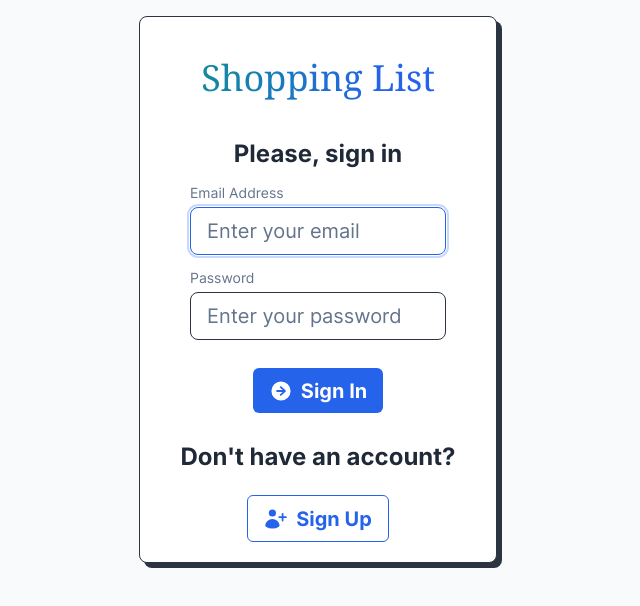
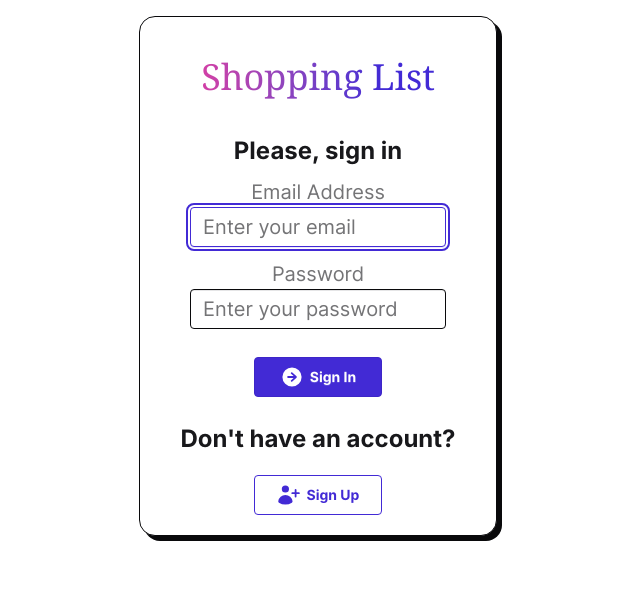
Before and after one commit to mirzaianov/shopping-list, a React (Vite) app: page / in a window 1280 px wide. Shown: the top 606 px of the page, without its empty margins (322-962 px from the left). Built offline with nearby package versions, Linux system fonts and the light colour scheme; no server answers; a web font is replaced by a local one.

Commit message:
fix(SHL-6): Match CSS Modules to Tailwind

```diff
--- a/src/components/Button.module.css
+++ b/src/components/Button.module.css
@@ -2,23 +2,19 @@
   display: inline-flex;
   align-items: center;
   justify-content: center;
-  gap: 0.5rem;
-  min-width: 2.5rem;
-  min-height: 2.5rem;
-  padding: 0.35rem;
+  gap: 0.375rem;
+  margin: 0;
+  padding: 0;
   border: 0;
-  border-radius: var(--radius-sm);
   background: transparent;
-  color: var(--color-primary);
+  color: inherit;
   cursor: pointer;
-  line-height: 1;
-}
-
-.button:hover {
-  color: var(--color-primary-hover);
+  font: inherit;
+  line-height: inherit;
+  text-align: center;
 }
 
 .button:focus-visible {
-  outline: 2px solid var(--color-focus);
+  outline: 2px solid currentColor;
   outline-offset: 2px;
 }
--- a/src/components/InputAddView.module.css
+++ b/src/components/InputAddView.module.css
@@ -1,24 +1,30 @@
 .input {
   width: 100%;
   min-width: 0;
-  height: 3rem;
-  padding: 0 1rem;
-  border: 1px solid var(--color-border);
-  border-radius: var(--radius-md);
-  background: var(--color-surface);
+  height: calc(var(--size-field) * 10);
+  padding-inline: 0.75rem;
+  border: var(--border) solid var(--color-neutral);
+  border-radius: var(--radius-field);
+  background: var(--color-base-100);
+  box-shadow:
+    0 1px color-mix(in oklab, var(--color-neutral) calc(var(--depth) * 10%), #0000) inset,
+    0 -1px oklch(100% 0 0 / calc(var(--depth) * 0.1)) inset;
   color: var(--color-text);
   font-size: 1.25rem;
+  line-height: 1.75rem;
+  white-space: nowrap;
 }
 
 .input::placeholder {
-  color: var(--color-muted);
+  color: color-mix(in oklab, var(--color-base-content) 60%, transparent);
   font-size: 1.25rem;
 }
 
 .input:focus {
   border-color: var(--color-primary);
-  outline: 2px solid color-mix(in srgb, var(--color-primary) 25%, transparent);
-  outline-offset: 1px;
+  outline: 2px solid var(--color-primary);
+  outline-offset: 2px;
+  box-shadow: 0 1px color-mix(in oklab, var(--color-primary) calc(var(--depth) * 10%), #0000);
 }
 
 .addButton {
--- a/src/components/InputEditView.module.css
+++ b/src/components/InputEditView.module.css
@@ -1,24 +1,30 @@
 .input {
   width: 100%;
   min-width: 0;
-  height: 3rem;
-  padding: 0 1rem;
-  border: 1px solid var(--color-border);
-  border-radius: var(--radius-md);
-  background: var(--color-surface);
+  height: calc(var(--size-field) * 10);
+  padding-inline: 0.75rem;
+  border: var(--border) solid var(--color-neutral);
+  border-radius: var(--radius-field);
+  background: var(--color-base-100);
+  box-shadow:
+    0 1px color-mix(in oklab, var(--color-neutral) calc(var(--depth) * 10%), #0000) inset,
+    0 -1px oklch(100% 0 0 / calc(var(--depth) * 0.1)) inset;
   color: var(--color-text);
   font-size: 1.25rem;
+  line-height: 1.75rem;
+  white-space: nowrap;
 }
 
 .input::placeholder {
-  color: var(--color-muted);
+  color: color-mix(in oklab, var(--color-base-content) 60%, transparent);
   font-size: 1.25rem;
 }
 
 .input:focus {
   border-color: var(--color-primary);
-  outline: 2px solid color-mix(in srgb, var(--color-primary) 25%, transparent);
-  outline-offset: 1px;
+  outline: 2px solid var(--color-primary);
+  outline-offset: 2px;
+  box-shadow: 0 1px color-mix(in oklab, var(--color-primary) calc(var(--depth) * 10%), #0000);
 }
 
 .confirmButton {
--- a/src/components/SignInView.module.css
+++ b/src/components/SignInView.module.css
@@ -2,8 +2,10 @@
 .secondSubHeading {
   margin: 0;
   padding: 0.625rem;
+  font-family: var(--font-body);
   font-size: 1.5rem;
   font-weight: 700;
+  line-height: 2rem;
 }
 
 .secondSubHeading {
@@ -18,43 +20,64 @@
 }
 
 .label {
-  display: flex;
-  margin-bottom: 0.25rem;
+  display: inline-flex;
+  align-items: center;
+  gap: 0.375rem;
+  color: var(--color-muted);
+  white-space: nowrap;
 }
 
 .labelText {
-  color: var(--color-muted);
-  font-size: 0.875rem;
+  color: inherit;
 }
 
 .input {
   width: 100%;
   max-width: 16rem;
-  height: 3rem;
-  padding: 0 1rem;
-  border: 1px solid var(--color-border);
-  border-radius: var(--radius-md);
-  background: var(--color-surface);
+  height: calc(var(--size-field) * 10);
+  padding-inline: 0.75rem;
+  border: var(--border) solid var(--color-neutral);
+  border-radius: var(--radius-field);
+  background: var(--color-base-100);
+  box-shadow:
+    0 1px color-mix(in oklab, var(--color-neutral) calc(var(--depth) * 10%), #0000) inset,
+    0 -1px oklch(100% 0 0 / calc(var(--depth) * 0.1)) inset;
   color: var(--color-text);
   font-size: 1.25rem;
+  line-height: 1.75rem;
+  white-space: nowrap;
 }
 
 .input::placeholder {
-  color: var(--color-muted);
+  color: color-mix(in oklab, var(--color-base-content) 60%, transparent);
   font-size: 1.25rem;
 }
 
 .input:focus {
   border-color: var(--color-primary);
-  outline: 2px solid color-mix(in srgb, var(--color-primary) 25%, transparent);
-  outline-offset: 1px;
+  outline: 2px solid var(--color-primary);
+  outline-offset: 2px;
+  box-shadow: 0 1px color-mix(in oklab, var(--color-primary) calc(var(--depth) * 10%), #0000);
 }
 
 .signInButton,
 .createAccountButton {
+  --control-bg: var(--color-primary);
+  height: calc(var(--size-field) * 10);
   min-width: 8rem;
-  padding: 0.65rem 1rem;
-  font-weight: 700;
+  padding-inline: 1rem;
+  border: var(--border) solid color-mix(in oklab, var(--control-bg), #000 calc(var(--depth) * 5%));
+  border-radius: var(--radius-field);
+  box-shadow: var(--shadow-control);
+  font-size: 0.875rem;
+  font-weight: 600;
+  line-height: 1.25rem;
+  text-shadow: 0 0.5px oklch(100% 0 0 / calc(var(--depth) * 0.15));
+  transition:
+    color 0.2s cubic-bezier(0, 0, 0.2, 1),
+    background-color 0.2s cubic-bezier(0, 0, 0.2, 1),
+    border-color 0.2s cubic-bezier(0, 0, 0.2, 1),
+    box-shadow 0.2s cubic-bezier(0, 0, 0.2, 1);
 }
 
 .signInButton {
@@ -73,5 +96,11 @@
   margin-left: auto;
   border: 1px solid var(--color-primary);
   background: transparent;
+  box-shadow: none;
   color: var(--color-primary);
 }
+
+.createAccountButton:hover {
+  background: var(--color-primary-hover);
+  color: var(--color-primary-content);
+}
--- a/src/components/SignUpView.module.css
+++ b/src/components/SignUpView.module.css
@@ -1,8 +1,10 @@
 .subHeading {
   margin: 0;
   padding: 0.625rem;
+  font-family: var(--font-body);
   font-size: 1.5rem;
   font-weight: 700;
+  line-height: 2rem;
 }
 
 .formControl {
@@ -12,44 +14,65 @@
 }
 
 .label {
-  display: flex;
-  margin-bottom: 0.25rem;
+  display: inline-flex;
+  align-items: center;
+  gap: 0.375rem;
+  color: var(--color-muted);
+  white-space: nowrap;
 }
 
 .labelText {
-  color: var(--color-muted);
-  font-size: 0.875rem;
+  color: inherit;
 }
 
 .input {
   width: 100%;
   max-width: 16rem;
-  height: 3rem;
-  padding: 0 1rem;
-  border: 1px solid var(--color-border);
-  border-radius: var(--radius-md);
-  background: var(--color-surface);
+  height: calc(var(--size-field) * 10);
+  padding-inline: 0.75rem;
+  border: var(--border) solid var(--color-neutral);
+  border-radius: var(--radius-field);
+  background: var(--color-base-100);
+  box-shadow:
+    0 1px color-mix(in oklab, var(--color-neutral) calc(var(--depth) * 10%), #0000) inset,
+    0 -1px oklch(100% 0 0 / calc(var(--depth) * 0.1)) inset;
   color: var(--color-text);
   font-size: 1.25rem;
+  line-height: 1.75rem;
+  white-space: nowrap;
 }
 
 .input::placeholder {
-  color: var(--color-muted);
+  color: color-mix(in oklab, var(--color-base-content) 60%, transparent);
   font-size: 1.25rem;
 }
 
 .input:focus {
   border-color: var(--color-primary);
-  outline: 2px solid color-mix(in srgb, var(--color-primary) 25%, transparent);
-  outline-offset: 1px;
+  outline: 2px solid var(--color-primary);
+  outline-offset: 2px;
+  box-shadow: 0 1px color-mix(in oklab, var(--color-primary) calc(var(--depth) * 10%), #0000);
 }
 
 .registerButton,
 .goBackButton {
+  --control-bg: var(--color-primary);
+  height: calc(var(--size-field) * 10);
   min-width: 8rem;
   margin-top: 1rem;
-  padding: 0.65rem 1rem;
-  font-weight: 700;
+  padding-inline: 1rem;
+  border: var(--border) solid color-mix(in oklab, var(--control-bg), #000 calc(var(--depth) * 5%));
+  border-radius: var(--radius-field);
+  box-shadow: var(--shadow-control);
+  font-size: 0.875rem;
+  font-weight: 600;
+  line-height: 1.25rem;
+  text-shadow: 0 0.5px oklch(100% 0 0 / calc(var(--depth) * 0.15));
+  transition:
+    color 0.2s cubic-bezier(0, 0, 0.2, 1),
+    background-color 0.2s cubic-bezier(0, 0, 0.2, 1),
+    border-color 0.2s cubic-bezier(0, 0, 0.2, 1),
+    box-shadow 0.2s cubic-bezier(0, 0, 0.2, 1);
 }
 
 .registerButton {
@@ -65,5 +88,11 @@
 .goBackButton {
   border: 1px solid var(--color-primary);
   background: transparent;
+  box-shadow: none;
   color: var(--color-primary);
 }
+
+.goBackButton:hover {
+  background: var(--color-primary-hover);
+  color: var(--color-primary-content);
+}
--- a/src/index.css
+++ b/src/index.css
@@ -4,19 +4,34 @@
   color-scheme: light;
   --font-body: 'Inter', system-ui, -apple-system, BlinkMacSystemFont, 'Segoe UI', sans-serif;
   --font-heading: 'Dela Gothic One', Georgia, serif;
-  --color-page: #f8fafc;
-  --color-surface: #ffffff;
-  --color-text: #1f2937;
-  --color-muted: #64748b;
-  --color-border: #2b3440;
-  --color-primary: #2563eb;
-  --color-primary-hover: #1d4ed8;
-  --color-secondary: #0d9488;
-  --color-primary-contrast: #ffffff;
-  --color-focus: #0ea5e9;
-  --radius-sm: 0.375rem;
-  --radius-md: 0.5rem;
-  --shadow-card: 5px 5px 0 0 var(--color-border);
+  --color-base-100: oklch(100% 0 0);
+  --color-base-200: oklch(98% 0 0);
+  --color-base-300: oklch(95% 0 0);
+  --color-base-content: oklch(21% 0.006 285.885);
+  --color-primary: oklch(45% 0.24 277.023);
+  --color-primary-content: oklch(93% 0.034 272.788);
+  --color-secondary: oklch(65% 0.241 354.308);
+  --color-neutral: oklch(14% 0.005 285.823);
+  --color-neutral-content: oklch(92% 0.004 286.32);
+  --color-page: var(--color-base-100);
+  --color-surface: var(--color-base-100);
+  --color-text: var(--color-base-content);
+  --color-muted: color-mix(in oklab, var(--color-base-content) 60%, transparent);
+  --color-border: var(--color-neutral);
+  --color-primary-hover: color-mix(in oklab, var(--color-primary), #000 7%);
+  --color-primary-contrast: var(--color-base-100);
+  --color-focus: var(--color-primary);
+  --radius-field: 0.25rem;
+  --radius-box: 0.5rem;
+  --radius-card: 1rem;
+  --size-field: 0.25rem;
+  --border: 1px;
+  --depth: 1;
+  --shadow-card: 5px 5px 0 0 var(--color-neutral);
+  --shadow-control:
+    0 0.5px 0 0.5px oklch(100% 0 0 / calc(var(--depth) * 6%)) inset,
+    0 3px 2px -2px color-mix(in oklab, var(--control-bg) calc(var(--depth) * 30%), #0000),
+    0 4px 3px -2px color-mix(in oklab, var(--control-bg) calc(var(--depth) * 30%), #0000);
 }
 
 * {
--- a/src/pages/Homepage.module.css
+++ b/src/pages/Homepage.module.css
@@ -4,7 +4,7 @@
   margin: 0 auto;
   padding: 1.25rem;
   border: 1px solid var(--color-border);
-  border-radius: var(--radius-md);
+  border-radius: var(--radius-card);
   background: var(--color-surface);
   box-shadow: var(--shadow-card);
   color: var(--color-text);
@@ -15,9 +15,8 @@
 
 .sign {
   display: flex;
-  align-items: center;
   justify-content: space-between;
-  border-radius: var(--radius-sm);
+  border-radius: var(--radius-box);
 }
 
 .signInLogo,
@@ -29,7 +28,6 @@
   min-height: 2rem;
   padding: 0.25rem;
   border: 0;
-  border-radius: var(--radius-sm);
   background: transparent;
   color: var(--color-primary);
 }
@@ -42,10 +40,6 @@
   cursor: pointer;
 }
 
-.signOutButton:hover {
-  color: var(--color-primary-hover);
-}
-
 .signOutButton:focus-visible {
   outline: 2px solid var(--color-focus);
   outline-offset: 2px;
@@ -55,7 +49,7 @@
   align-self: center;
   margin: 0 0.5rem;
   overflow: hidden;
-  color: var(--color-muted);
+  color: inherit;
   cursor: default;
   font-size: 1rem;
   text-overflow: ellipsis;
@@ -72,7 +66,7 @@
   font-family: var(--font-heading);
   font-size: 2.25rem;
   font-weight: 400;
-  line-height: 1.15;
+  line-height: 2.5rem;
   text-align: center;
   text-overflow: ellipsis;
   white-space: nowrap;
--- a/src/pages/Welcome.module.css
+++ b/src/pages/Welcome.module.css
@@ -4,7 +4,7 @@
   margin: 0 auto;
   padding: 1.25rem;
   border: 1px solid var(--color-border);
-  border-radius: var(--radius-md);
+  border-radius: var(--radius-card);
   background: var(--color-surface);
   box-shadow: var(--shadow-card);
   color: var(--color-text);
@@ -30,7 +30,7 @@
   font-family: var(--font-heading);
   font-size: 2.25rem;
   font-weight: 400;
-  line-height: 1.15;
+  line-height: 2.5rem;
   text-align: center;
   text-overflow: ellipsis;
   white-space: nowrap;
```
